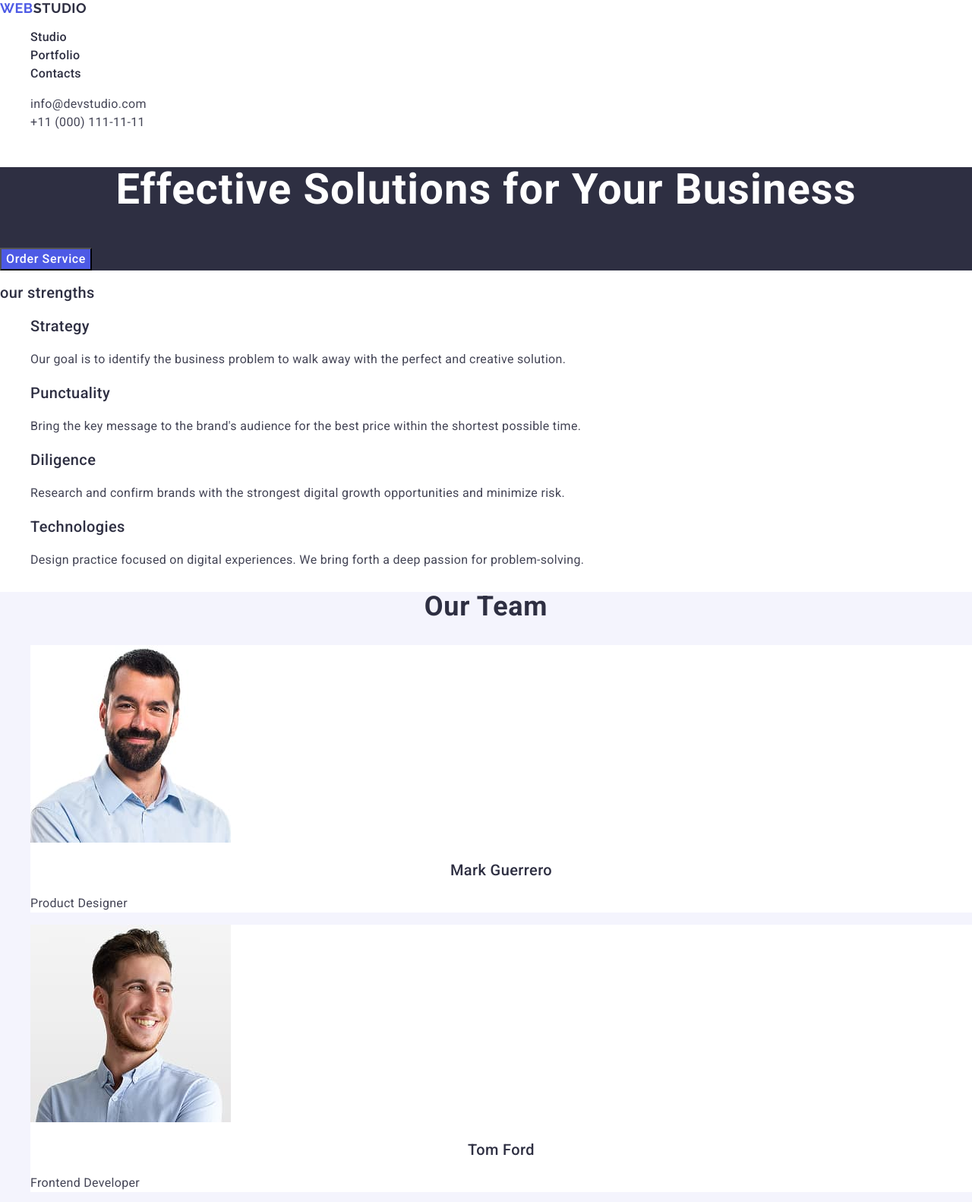
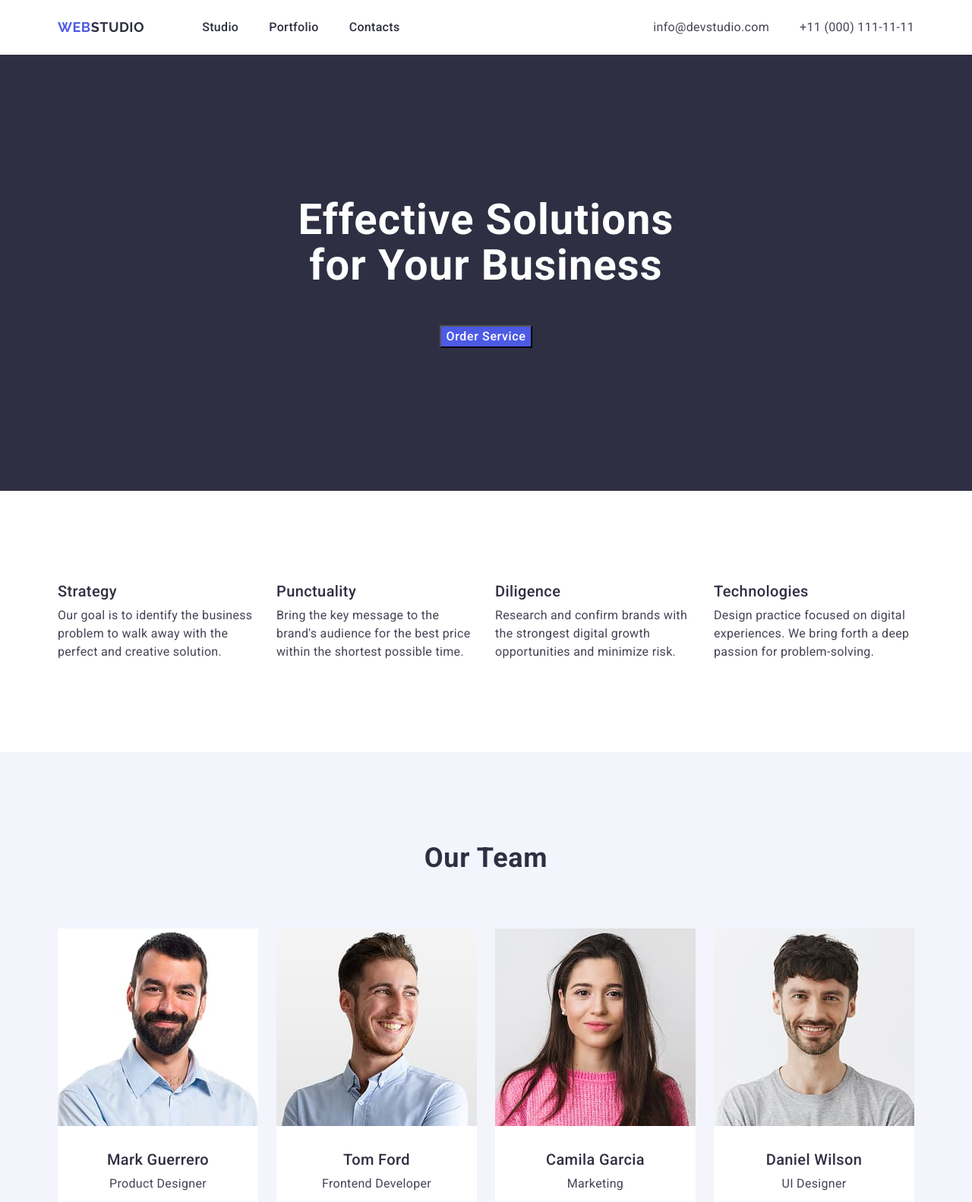
Before and after one commit to AndrewKrysenko2301/goit-markup-hw-03, a plain HTML site: page index.html in a window 1280 px wide. Shown: the top 1582 px of the page at 76% size. Drawn offline with nearby package versions, Linux system fonts and the light colour scheme.

Commit message:
css-flex1

```diff
--- a/css/styles.css
+++ b/css/styles.css
@@ -9,7 +9,49 @@ a {
 ul,
 ol {
   list-style-type: none;
+  margin: 0;
+  padding-left: 0;
 }
+h1,
+h2,
+h3,
+h4 {
+  margin: 0;
+  padding-left: 0;
+}
+p {
+  margin: 0;
+  padding-left: 0;
+}
+img {
+  display: block;
+}
+.container {
+  max-width: 1158px;
+  padding-right: 15px;
+  padding-left: 15px;
+  margin-left: auto;
+  margin-right: auto;
+}
+.header-container {
+  display: flex;
+  align-items: center;
+}
+.nav-container {
+  display: flex;
+  align-items: center;
+}
+.nav-list {
+  display: flex;
+  align-items: center;
+  gap: 40px;
+}
+.contacts-list {
+  display: flex;
+  align-items: center;
+  gap: 40px;
+}
+
 .logo-title {
   font-family: "Raleway", sans-serif;
   font-weight: 700;
@@ -18,11 +60,15 @@ ol {
   letter-spacing: 0.03em;
   text-transform: uppercase;
   color: #4d5ae5;
+  padding: 24px 0;
+  margin-right: 76px;
 }
 .half-logo {
   color: #2e2f42;
 }
 .link-item {
+  display: block;
+  padding: 24px 0;
   font-weight: 500;
   font-size: 16px;
   line-height: 1.5;
@@ -36,8 +82,11 @@ ol {
 }
 .phone-mail-box {
   font-style: normal;
+  margin-left: auto;
 }
 .info-item {
+  display: block;
+  padding: 24px 0;
   font-weight: 400;
   font-size: 16px;
   line-height: 1.5;
@@ -50,8 +99,17 @@ ol {
 }
 .hero-container {
   background-color: #2e2f42;
+  padding-top: 188px;
+  padding-bottom: 188px;
+}
+.solutions-container {
+  max-width: 100%;
 }
 .hero-title {
+  width: 496px;
+  margin-left: auto;
+  margin-right: auto;
+  margin-bottom: 48px;
   text-align: center;
   font-weight: 700;
   font-size: 56px;
@@ -60,6 +118,9 @@ ol {
   color: #ffffff;
 }
 .hero-btn {
+  display: block;
+  margin-left: auto;
+  margin-right: auto;
   font-family: "Roboto", sans-serif;
   cursor: pointer;
   font-weight: 500;
@@ -73,6 +134,10 @@ ol {
 .hero-btn:focus {
   background-color: #404bbf;
 }
+.strengths-container {
+  padding-top: 120px;
+  padding-bottom: 120px;
+}
 .strengths-title {
   font-weight: 500;
   font-size: 20px;
@@ -80,7 +145,15 @@ ol {
   letter-spacing: 0.02em;
   color: #2e2f42;
 }
+.strengths-list {
+  display: flex;
+  gap: 24px;
+}
+.strengths-list .strengths-item {
+  width: calc((100% - 72px) / 4);
+}
 .preferences-title {
+  margin-bottom: 8px;
   font-weight: 500;
   font-size: 20px;
   line-height: 1.2;
@@ -97,7 +170,19 @@ ol {
 .our-team-container {
   background-color: #f4f4fd;
 }
+.team-card-container {
+  padding-top: 120px;
+  padding-bottom: 120px;
+}
+.our-team-list {
+  display: flex;
+  gap: 24px;
+}
+.our-team-list .team-card-item {
+  width: calc((100% - 72px) / 4);
+}
 .team-name-title {
+  margin-bottom: 72px;
   text-align: center;
   text-transform: capitalize;
   font-weight: 700;
@@ -108,8 +193,17 @@ ol {
 }
 .team-card-item {
   background-color: #ffffff;
+  border-radius: 0 0 4px 4px;
+}
+.card-item-desc {
+  width: 232px;
+  height: 56px;
+  margin: 32px 16px;
+  padding-left: auto;
+  padding-right: auto;
 }
 .name-title {
+  margin-bottom: 8px;
   font-weight: 500;
   font-size: 20px;
   line-height: 1.2;
@@ -124,8 +218,24 @@ ol {
   line-height: 1.5;
   letter-spacing: 0.02em;
   color: #434455;
+  text-align: center;
 }
+
+.portfolio-section {
+  padding-top: 120px;
+  padding-bottom: 120px;
+}
+.portfolio-list {
+  display: flex;
+  flex-wrap: wrap;
+  row-gap: 48px;
+  column-gap: 24px;
+}
+/* .portfolio-list .portfolio-item { */
+/* width: calc((100% - 120px) / 6); */
+/* } */
 .portfolio-title {
+  margin-bottom: 72px;
   text-align: center;
   text-transform: capitalize;
   font-weight: 700;
@@ -134,8 +244,17 @@ ol {
   letter-spacing: 0.02em;
   color: #2e2f42;
 }
-
+.portfolio-card-content {
+  width: 360px;
+  height: 120px;
+  padding-top: 32px;
+  padding-bottom: 32px;
+  padding-left: 16px;
+  text-align: left;
+  border: 1px solid #e7e9fc;
+}
 .card-title {
+  margin-bottom: 8px;
   font-weight: 500;
   font-size: 20px;
   line-height: 1.2;
@@ -151,8 +270,14 @@ ol {
 }
 .lower-container {
   background-color: #2e2f42;
+  padding-top: 100px;
+  padding-right: auto;
+  padding-bottom: 100px;
 }
+
 .logo-lower {
+  display: block;
+  margin-bottom: 16px;
   font-family: "Raleway", sans-serif;
   font-weight: 700;
   font-size: 18px;
@@ -165,6 +290,7 @@ ol {
   color: #f4f4fd;
 }
 .desc-lower {
+  width: 264px;
   font-weight: 400;
   font-size: 16px;
   line-height: 1.5;
--- a/index.html
+++ b/index.html
@@ -18,18 +18,19 @@
   </head>
   <body>
     <header>
-      <nav>
+      <div class="container header-container">
+        <nav class="nav-container">
           <a class="logo-title" href="./index.html"
             >Web<span class="half-logo">Studio</span></a
           >
-        <ul>
+          <ul class="nav-list">
             <li><a class="link-item" href="./index.html">Studio</a></li>
             <li><a class="link-item" href="">Portfolio</a></li>
             <li><a class="link-item" href="">Contacts</a></li>
           </ul>
         </nav>
         <address class="phone-mail-box">
-        <ul>
+          <ul class="contacts-list">
             <li>
               <a class="info-item" href="mailto:info@devstudio.com"
                 >info@devstudio.com</a
@@ -42,37 +43,41 @@
             </li>
           </ul>
         </address>
+      </div>
     </header>
     <main>
       <section class="hero-container">
+        <div class="container solutions-container">
           <h1 class="hero-title">Effective Solutions for Your Business</h1>
           <button class="hero-btn" type="button">Order Service</button>
+        </div>
       </section>
-      <section>
-        <h2 class="strengths-title">our strengths</h2>
-        <ul>
-          <li>
+      <section class="strengths-container">
+        <div class="container">
+          <h2 class hidden="strengths-title">our strengths</h2>
+          <ul class="strengths-list">
+            <li class="strengths-item">
               <h3 class="preferences-title">Strategy</h3>
               <p class="preferences-desc">
-              Our goal is to identify the business problem to walk away with the
-              perfect and creative solution.
+                Our goal is to identify the business problem to walk away with
+                the perfect and creative solution.
               </p>
             </li>
-          <li>
+            <li class="strengths-item">
               <h3 class="preferences-title">Punctuality</h3>
               <p class="preferences-desc">
                 Bring the key message to the brand's audience for the best price
                 within the shortest possible time.
               </p>
             </li>
-          <li>
+            <li class="strengths-item">
               <h3 class="preferences-title">Diligence</h3>
               <p class="preferences-desc">
                 Research and confirm brands with the strongest digital growth
                 opportunities and minimize risk.
               </p>
             </li>
-          <li>
+            <li class="strengths-item">
               <h3 class="preferences-title">Technologies</h3>
               <p class="preferences-desc">
                 Design practice focused on digital experiences. We bring forth a
@@ -80,10 +85,12 @@
               </p>
             </li>
           </ul>
+        </div>
       </section>
       <section class="our-team-container">
+        <div class="container team-card-container">
           <h2 class="team-name-title">Our Team</h2>
-        <ul>
+          <ul class="our-team-list">
             <li class="team-card-item">
               <img
                 src="./images/MarkGuerrero.jpg"
@@ -91,8 +98,10 @@
                 width="264"
                 height="260"
               />
+              <div class="card-item-desc">
                 <h3 class="name-title">Mark Guerrero</h3>
                 <p class="vocation-title">Product Designer</p>
+              </div>
             </li>
             <li class="team-card-item">
               <img
@@ -101,8 +110,10 @@
                 width="264"
                 height="260"
               />
+              <div class="card-item-desc">
                 <h3 class="name-title">Tom Ford</h3>
                 <p class="vocation-title">Frontend Developer</p>
+              </div>
             </li>
             <li class="team-card-item">
               <img
@@ -111,8 +122,10 @@
                 width="264"
                 height="260"
               />
+              <div class="card-item-desc">
                 <h3 class="name-title">Camila Garcia</h3>
                 <p class="vocation-title">Marketing</p>
+              </div>
             </li>
             <li class="team-card-item">
               <img
@@ -121,86 +134,104 @@
                 width="264"
                 height="260"
               />
+              <div class="card-item-desc">
                 <h3 class="name-title">Daniel Wilson</h3>
                 <p class="vocation-title">UI Designer</p>
+              </div>
             </li>
           </ul>
+        </div>
       </section>
-      <section>
+      <section class="portfolio-section">
+        <div class="container portfolio-container">
           <h2 class="portfolio-title">Our Portfolio</h2>
-        <ul>
-          <li>
+          <ul class="portfolio-list">
+            <li class="portfolio-item">
               <img
                 src="./images/BankingApp.jpg"
                 alt="Banking App"
                 width="360"
                 height="300"
               />
+              <div class="portfolio-card-content">
                 <h3 class="card-title">Banking App</h3>
                 <p class="card-desc">App</p>
+              </div>
             </li>
-          <li>
+            <li class="portfolio-item">
               <img
                 src="./images/CashlessPayment.jpg"
                 alt="Cashless Payment"
                 width="360"
                 height="300"
               />
+              <div class="portfolio-card-content">
                 <h3 class="card-title">Cashless Payment</h3>
                 <p class="card-desc">Marketing</p>
+              </div>
             </li>
-          <li>
+            <li class="portfolio-item">
               <img
                 src="./images/MeditationApp.jpg"
                 alt="Meditation App"
                 width="360"
                 height="300"
               />
+              <div class="portfolio-card-content">
                 <h3 class="card-title">Meditation App</h3>
                 <p class="card-desc">App</p>
+              </div>
             </li>
-
-          <li>
+            <li class="portfolio-item">
               <img
                 src="./images/TaxiService.jpg"
                 alt="Taxi Service"
                 width="360"
                 height="300"
               />
+              <div class="portfolio-card-content">
                 <h3 class="card-title">Taxi Service</h3>
                 <p class="card-desc">Marketing</p>
+              </div>
             </li>
-          <li>
+            <li class="portfolio-item">
               <img
                 src="./images/ScreenIllustrations.jpg"
                 alt="Screen Illustrations"
                 width="360"
                 height="300"
               />
+              <div class="portfolio-card-content">
                 <h3 class="card-title">Screen Illustrations</h3>
                 <p class="card-desc">Design</p>
+              </div>
             </li>
-          <li>
+            <li class="portfolio-item">
               <img
                 src="./images/OnlineCourses.jpg"
                 alt="OnlineCourses"
                 width="360"
                 height="300"
               />
+              <div class="portfolio-card-content">
                 <h3 class="card-title">Online Courses</h3>
                 <p class="card-desc">Marketing</p>
+              </div>
             </li>
           </ul>
+        </div>
       </section>
     </main>
     <footer class="lower-container">
+      <div class="container footer-container">
         <a class="logo-lower" href="./index.html"
           >Web<span class="half-logo-lower">Studio</span></a
         >
         <p class="desc-lower">
-        Increase the flow of customers and sales for your business with digital
-        marketing & growth solutions.
+          Increase the flow of customers and sales for your business with
+          digital marketing & growth solutions.
         </p>
+      </div>
     </footer>
   </body>
 </html>
```
Lines whose indentation alone changed are shown as unchanged.
